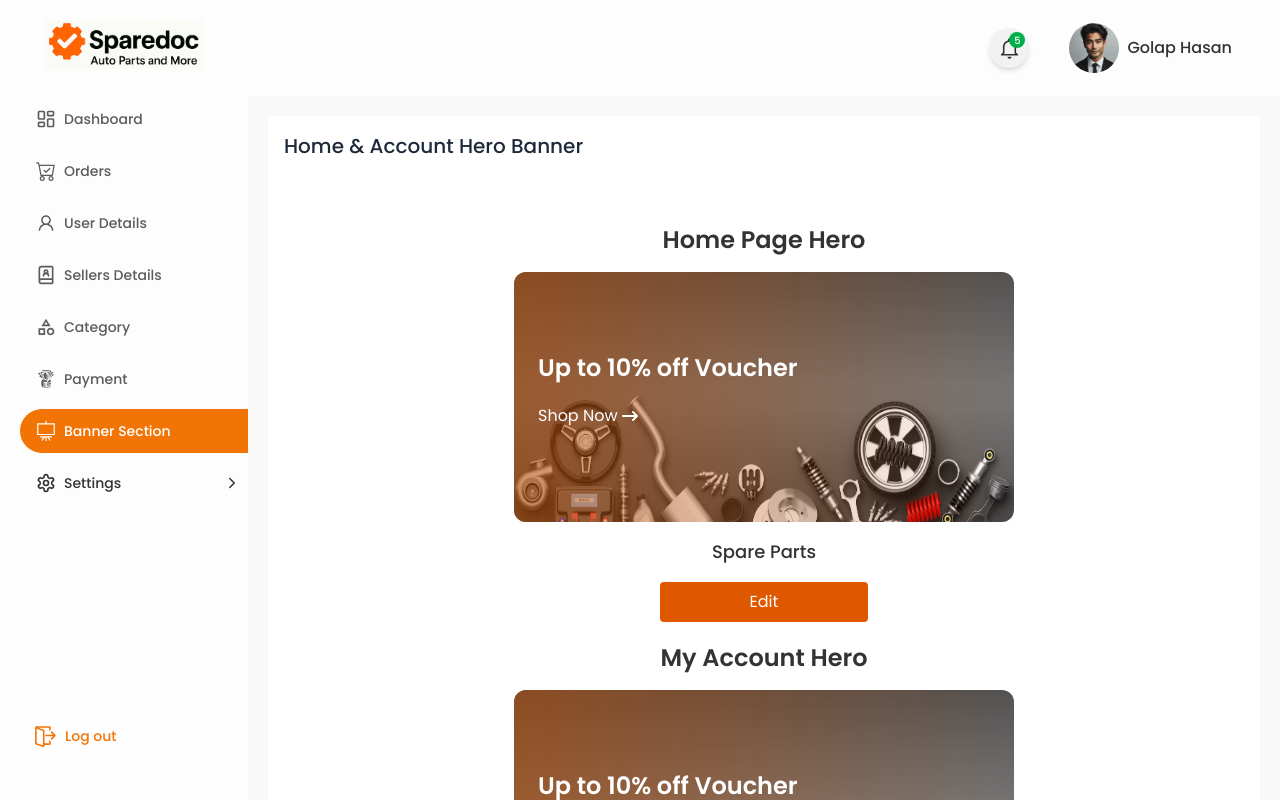
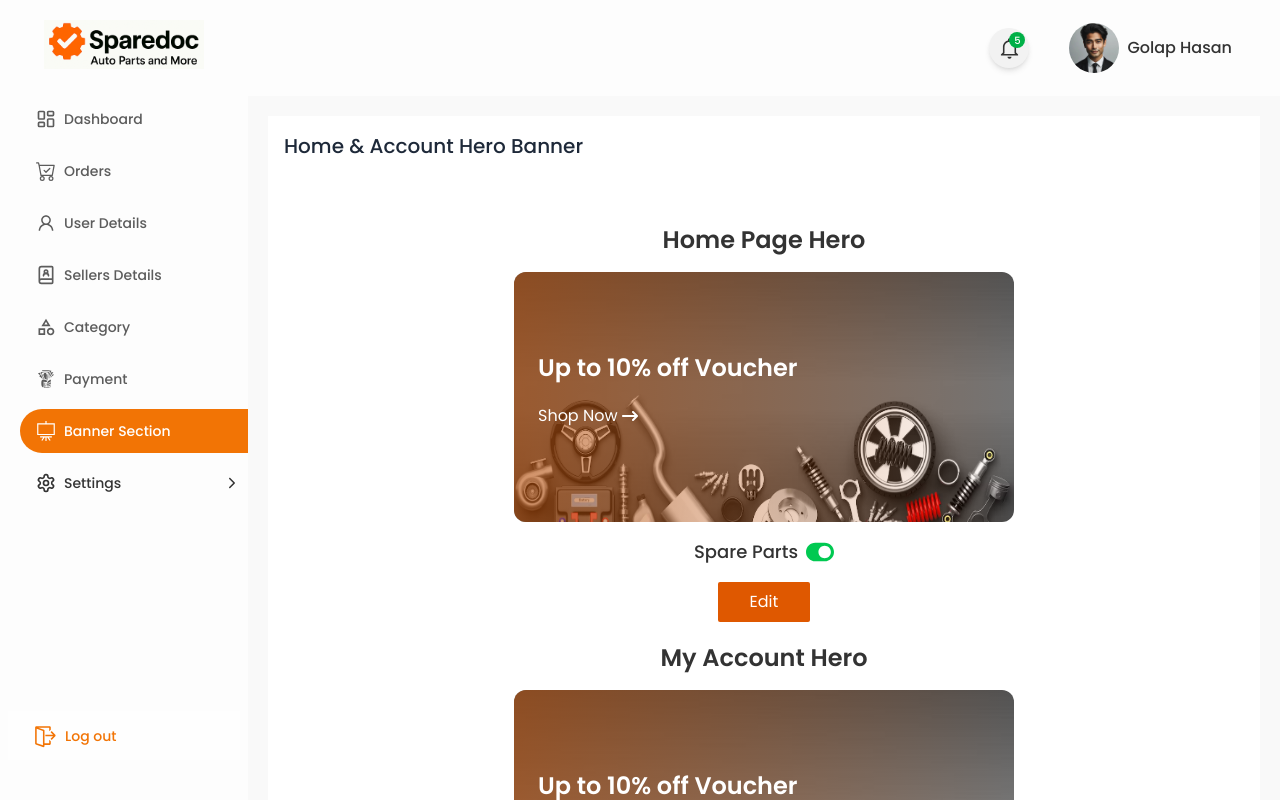
Before and after one commit to nurulla-hasan/sparedoc-dashboard, a Next.js app: page /banner-section in a window 1280 px wide. Built offline with nearby package versions, Linux system fonts and the light colour scheme.

Commit message:
banner section updated

```diff
--- a/package.json
+++ b/package.json
@@ -9,6 +9,9 @@
     "lint": "next lint"
   },
   "dependencies": {
+    "@dnd-kit/core": "^6.3.1",
+    "@dnd-kit/modifiers": "^9.0.0",
+    "@dnd-kit/sortable": "^10.0.0",
     "@lexical/react": "^0.30.0",
     "@reduxjs/toolkit": "^2.7.0",
     "@tiptap/pm": "^2.11.7",
--- a/src/app/banner-section/page.jsx
+++ b/src/app/banner-section/page.jsx
@@ -6,8 +6,99 @@ import { FaArrowRightLong } from "react-icons/fa6";
 import { useState } from 'react';
 import EditBannerModal from '@/components/modal/banner-modal/EditBannerModal';
 
+// Dnd-kit
+import {
+    DndContext,
+    closestCenter,
+    useSensor,
+    useSensors,
+    PointerSensor
+} from '@dnd-kit/core';
+import {
+    arrayMove,
+    SortableContext,
+    useSortable,
+    verticalListSortingStrategy
+} from '@dnd-kit/sortable';
+import { CSS } from '@dnd-kit/utilities';
+import { FaToggleOn, FaToggleOff } from 'react-icons/fa';
+
+
+// SortableBanner
+const SortableBanner = ({ id, banner, index, onEdit, onToggle }) => {
+    const {
+        attributes,
+        listeners,
+        setNodeRef,
+        transform,
+        transition,
+    } = useSortable({ id });
+
+    const style = {
+        transform: CSS.Transform.toString(transform),
+        transition,
+    };
+
+    return (
+        <div ref={setNodeRef} style={style} {...attributes} {...listeners} className='flex flex-col gap-4 justify-center w-fit'>
+            <h1 className='text-2xl font-semibold text-center'>{banner.title}</h1>
+            <div className='relative flex flex-col items-center w-fit space-y-4'>
+                <div className='relative'>
+                    <div className='absolute top-20 left-6 space-y-5 z-10'>
+                        <h1 className='text-2xl font-semibold text-white'>{banner.voucher}</h1>
+                        <button className='flex items-center gap-1 cursor-pointer text-white'>
+                            <span>Shop Now</span>
+                            <FaArrowRightLong />
+                        </button>
+                    </div>
+                    <Image
+                        src={banner.image}
+                        width={500}
+                        height={500}
+                        alt='banner-image'
+                        className='rounded-xl w-[500px] h-[250px]'
+                    />
+                    <div className='absolute inset-0 bg-gradient-to-r from-[#b24700]/60 to-transparent rounded-xl'></div>
+                </div>
+
+                <div className='flex items-center gap-2'>
+                    <p className='text-lg font-medium text-center'>Spare Parts</p>
+                    {/* Toggle */}
+                    <button
+                        className='cursor-pointer'
+                        onClick={(e) => {
+                            e.stopPropagation();
+                            if (e.nativeEvent) e.nativeEvent.stopImmediatePropagation();
+                            onToggle(index);
+                        }}
+                    >
+                        {banner.enabled ? (
+                            <FaToggleOn size={28} className='text-green-500' />
+                        ) : (
+                            <FaToggleOff size={28} className='text-gray-400' />
+                        )}
+                    </button>
+                </div>
+
+                <div className='flex gap-2'>
+                    <button
+                        className='bg-button py-2 px-8 text-white rounded-xs cursor-pointer'
+                        onClick={(e) => {
+                            e.stopPropagation();
+                            if (e.nativeEvent) e.nativeEvent.stopImmediatePropagation();
+                            onEdit(index);
+                        }}
+                    >
+                        Edit
+                    </button>
+                </div>
+            </div>
+        </div>
+    );
+};
+
 const BannerPage = () => {
-    const [banners, setBanners] = useState(initialHeroData);
+    const [banners, setBanners] = useState(initialHeroData.map(b => ({ ...b, enabled: b.enabled !== undefined ? b.enabled : true })));
     const [isEditing, setIsEditing] = useState(false);
     const [editIndex, setEditIndex] = useState(null);
     const [formData, setFormData] = useState({
@@ -15,6 +106,14 @@ const BannerPage = () => {
         voucher: '',
         image: '',
     });
+    const sensors = useSensors(
+        useSensor(PointerSensor, {
+            activationConstraint: {
+                delay: 100,
+                tolerance: 5,
+            },
+        })
+    );
 
     const handleEdit = (index) => {
         setEditIndex(index);
@@ -35,15 +134,31 @@ const BannerPage = () => {
 
         if (editIndex !== null) {
             const updated = [...banners];
-            updated[editIndex] = formData;
+            updated[editIndex] = { ...formData, enabled: banners[editIndex].enabled };
             setBanners(updated);
         } else {
-            setBanners([...banners, formData]);
+            setBanners([...banners, { ...formData, enabled: true }]);
         }
 
         setIsEditing(false);
         setEditIndex(null);
         setFormData({ title: '', voucher: '', image: '' });
+    };
+
+    const handleDragEnd = (event) => {
+        const { active, over } = event;
+        if (active.id !== over?.id) {
+            const oldIndex = banners.findIndex(b => b.title === active.id);
+            const newIndex = banners.findIndex(b => b.title === over?.id);
+            setBanners((items) => arrayMove(items, oldIndex, newIndex));
+        }
+    };
+
+    // Enable/Disable
+    const handleToggle = (index) => {
+        const updated = [...banners];
+        updated[index].enabled = !updated[index].enabled;
+        setBanners(updated);
     };
 
     return (
@@ -53,40 +168,23 @@ const BannerPage = () => {
 
                 <div className='h-auto'>
                     <div className='mt-16 flex justify-center gap-5 flex-wrap'>
-                        {
-                            banners.map((hero, idx) => (
-                                <div key={idx} className='flex flex-col gap-4 justify-center w-fit'>
-                                    <h1 className='text-2xl font-semibold text-center'>{hero.title}</h1>
-                                    <div className='relative flex flex-col items-center w-fit space-y-4'>
-                                        <div className='relative'>
-                                            <div className='absolute top-20 left-6 space-y-5 z-10'>
-                                                <h1 className='text-2xl font-semibold text-white'>{hero.voucher}</h1>
-                                                <button className='flex items-center gap-1 cursor-pointer text-white'>
-                                                    <span>Shop Now</span>
-                                                    <FaArrowRightLong />
-                                                </button>
-                                            </div>
-                                            <Image
-                                                src={hero.image}
-                                                width={500}
-                                                height={500}
-                                                alt='banner-image'
-                                                className='rounded-xl w-[500px] h-[250px]'
-                                            />
-                                            <div className='absolute inset-0 bg-gradient-to-r from-[#b24700]/60 to-transparent rounded-xl'></div>
-                                        </div>
-
-                                        <p className='text-lg font-medium text-center'>Spare Parts</p>
-                                        <button
-                                            className='bg-button py-2 w-52 text-white rounded cursor-pointer'
-                                            onClick={() => handleEdit(idx)}
-                                        >
-                                            Edit
-                                        </button>
-                                    </div>
-                                </div>
-                            ))
-                        }
+                        {/* Dnd-kit Context এবং SortableContext */}
+                        <DndContext sensors={sensors} collisionDetection={closestCenter} onDragEnd={handleDragEnd}>
+                            <SortableContext items={banners.map(b => b.title)} strategy={verticalListSortingStrategy}>
+                                {
+                                    banners.map((banner, idx) => (
+                                        <SortableBanner
+                                            key={banner.title}
+                                            id={banner.title}
+                                            banner={banner}
+                                            index={idx}
+                                            onEdit={handleEdit}
+                                            onToggle={handleToggle}
+                                        />
+                                    ))
+                                }
+                            </SortableContext>
+                        </DndContext>
                     </div>
                 </div>
 
--- a/src/data/data.js
+++ b/src/data/data.js
@@ -1,6 +1,6 @@
 export const cardData = [
-  { title: "Total Users", value: "20.10", img: "/images/card-user.svg" },
-  { title: "Total Sellers", value: "25.2", img: "/images/card-earning.svg" },
+  { title: "Active Users", value: "20.10", img: "/images/card-user.svg" },
+  { title: "Total Products", value: "25.2", img: "/images/card-earning.svg" },
   { title: "Total Earnings", value: "$150.10", img: "/images/card-seller.svg" },
 ]
 
@@ -644,12 +644,14 @@ export const heroData = [
     title: "Home Page Hero",
     voucher: "Up to 10% off Voucher",
     image: "/images/hero.png",
+    enabled: true
   },
   {
     id: "2",
     title: "My Account Hero",
     voucher: "Up to 10% off Voucher",
     image: "/images/hero.png",
+    enabled: true
   }
 ];
 
```
Also changed, not shown: src/app/page.jsx (line endings or trailing spaces), 1 other file (tests, documents, lock files or other folders).
